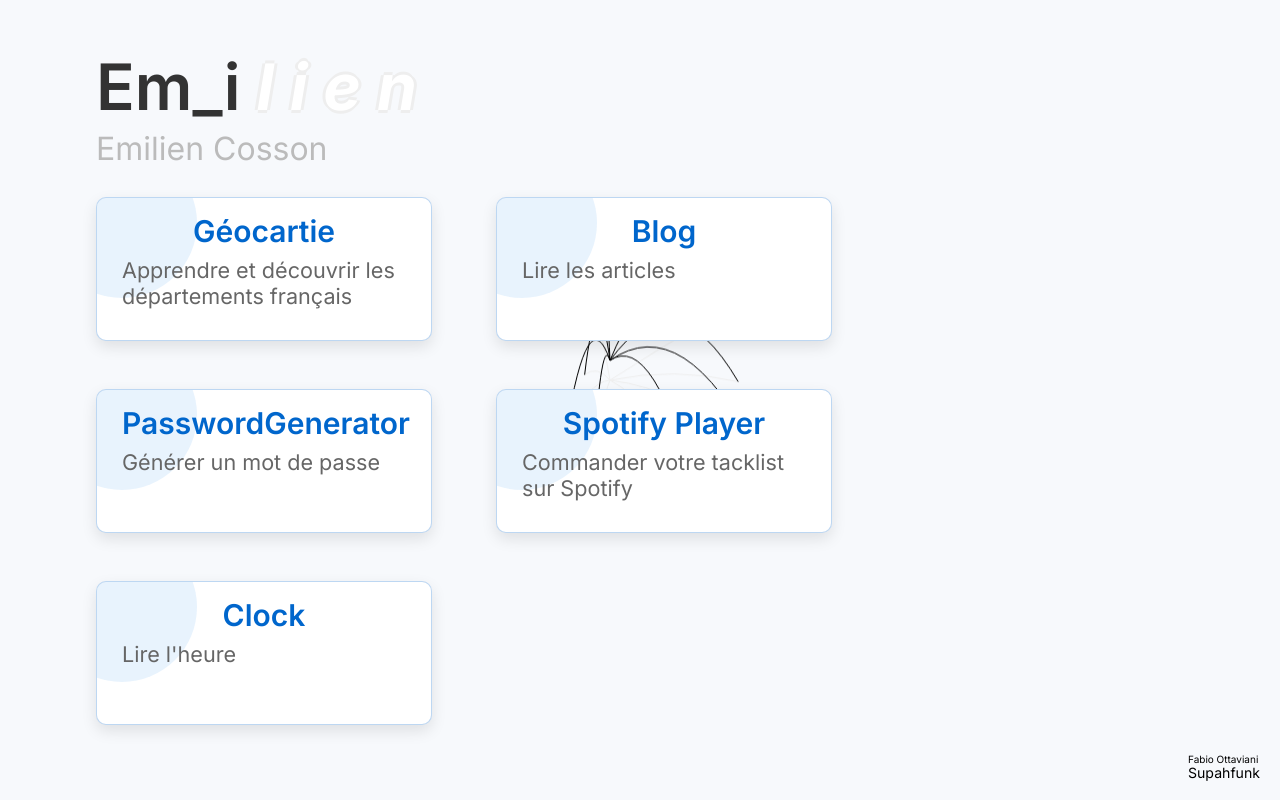
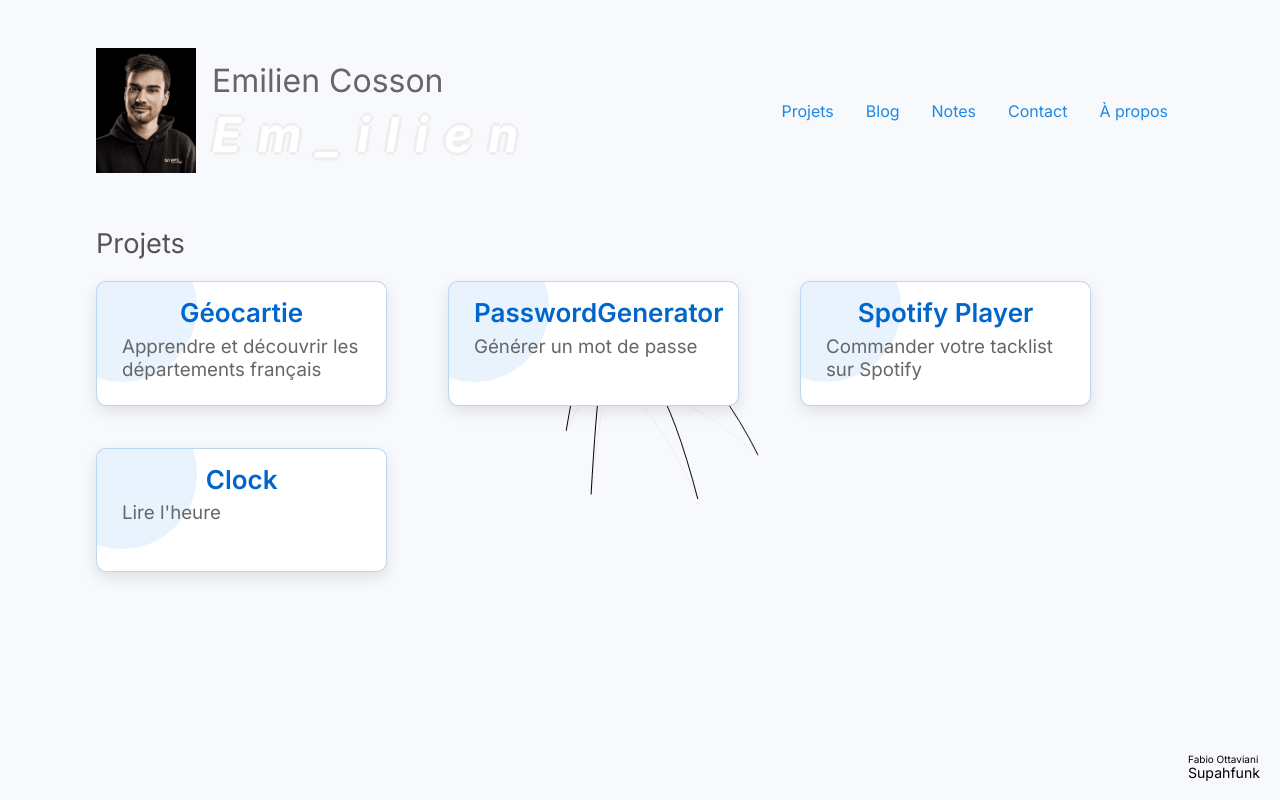
Before and after one commit to Em-ilien/emiliencosson.fr, a SvelteKit app: page / in a window 1280 px wide. Built offline with nearby package versions, Linux system fonts and the light colour scheme.

Commit message:
feat(page): enhance project section with dynamic project listing and improved layout

```diff
--- a/src/routes/+page.svelte
+++ b/src/routes/+page.svelte
@@ -1,5 +1,30 @@
 <script>
 	import Spider from './Spider.svelte';
+
+	const projects = [
+		{
+			href: 'https://geocartie.fr',
+			title: 'Géocartie',
+			description: 'Apprendre et découvrir les départements français',
+			target: '_blank'
+		},
+		{
+			href: 'psw-g',
+			title: 'PasswordGenerator',
+			description: 'Générer un mot de passe'
+		},
+		{
+			href: 'https://spotify-player.em-ilien.fr',
+			title: 'Spotify Player',
+			description: 'Commander votre tacklist sur Spotify',
+			target: '_blank'
+		},
+		{
+			href: 'clock',
+			title: 'Clock',
+			description: "Lire l'heure"
+		}
+	];
 </script>
 
 <svelte:head>
@@ -9,41 +34,32 @@
 
 <div class="home-ctn">
 	<div class="infos">
-		<div class="names">
-			<h1><b>Em_i</b><span>lien</span></h1>
-			<h2>Emilien Cosson</h2>
-		</div>
+		<header>
+			<div class="left">
+				<img src="emilien.png" alt="Emilien" width="100" />
+				<div class="names">
+					<h1>Emilien Cosson</h1>
+					<h2>Em_ilien</h2>
+				</div>
+			</div>
+			<nav>
+				<a href="#projects">Projets</a>
+				<a href="/blog">Blog</a>
+				<a href="https://notes.em-ilien.fr" target="_blank" rel="follow">Notes</a>
+				<a href="https://notes.em-ilien.fr/contact" target="_blank" rel="follow">Contact</a>
+				<a href="#about">À propos</a>
+			</nav>
+		</header>
+		<h3>Projets</h3>
 		<ul>
-			<li>
-				<a href="https://geocartie.fr" target="_blank">
-					<span class="service-title">Géocartie</span>
-					<span class="service-description">Apprendre et découvrir les départements français</span>
-				</a>
-			</li>
-			<li>
-				<a href="blog">
-					<span class="service-title">Blog</span>
-					<span class="service-description">Lire les articles</span>
-				</a>
-			</li>
-			<li>
-				<a href="psw-g">
-					<span class="service-title">PasswordGenerator</span>
-					<span class="service-description">Générer un mot de passe</span>
-				</a>
-			</li>
-			<li>
-				<a href="https://spotify-player.em-ilien.fr">
-					<span class="service-title">Spotify Player</span>
-					<span class="service-description">Commander votre tacklist sur Spotify</span>
-				</a>
-			</li>
-			<li>
-				<a href="clock">
-					<span class="service-title">Clock</span>
-					<span class="service-description">Lire l'heure</span>
-				</a>
-			</li>
+			{#each projects as { href, title, description, target }}
+				<li>
+					<a {href} {target}>
+						<span>{title}</span>
+						<span>{description}</span>
+					</a>
+				</li>
+			{/each}
 		</ul>
 	</div>
 
@@ -51,9 +67,11 @@
 </div>
 
 <style>
+	:global(body) {
+		background-color: #f7f9fc;
+	}
 	.home-ctn {
 		height: 100vh;
-		background-color: #f7f9fc;
 		display: flex;
 		align-items: center;
 		justify-content: center;
@@ -67,24 +85,36 @@
 		margin: 6em;
 		text-align: center;
 	}
-	.infos .names {
+
+	.infos header {
+		display: flex;
+		flex-direction: row;
+		align-items: center;
+		justify-content: space-between;
+		gap: 1em;
+		margin-top: 3em;
+		flex-wrap: wrap-reverse;
+		gap: 3em 0;
+	}
+
+	.infos header .left {
+		display: flex;
+		flex-direction: row;
+		align-items: center;
+		gap: 1em;
+	}
+
+	.infos header .names {
 		display: flex;
 		flex-direction: column;
 		align-items: flex-start;
 		gap: 0;
-		margin-top: 3em;
 	}
+
 	.infos .names > * {
 		margin: 0;
 	}
-	.infos h1 {
-		font-size: 4rem;
-		color: #333;
-	}
-	.infos h1 b {
-		font-weight: 600;
-	}
-	.infos h1 span {
+	.infos h2 {
 		font-style: italic;
 		color: #fff;
 		letter-spacing: 16px;
@@ -93,14 +123,42 @@
 			0 3px #eee,
 			3px 0 #eee,
 			0 -3px #eee;
-		font-size: 4rem;
+		font-size: 3rem;
 		margin-left: 16px;
 	}
-	.infos h2 {
-		color: #bbb;
+
+	.infos h1 {
+		color: #666;
 		font-size: 2em;
 		font-weight: 400;
 		line-height: 1.5em;
+	}
+
+	.infos header nav {
+		z-index: 30;
+		display: flex;
+		flex-wrap: nowrap;
+	}
+
+	.infos nav a {
+		color: #1e88e5;
+		padding: 0.5em 1em;
+		text-decoration: none;
+		width: max-content;
+	}
+	.infos nav a:hover {
+		text-decoration: underline;
+	}
+	.infos nav a:first-child {
+		margin-left: -1em;
+	}
+
+	.infos h3 {
+		font-size: 1.7em;
+		color: #555;
+		font-weight: 400;
+		margin-top: 2em;
+		text-align: left;
 	}
 
 	.infos ul {
@@ -116,7 +174,6 @@
 	}
 	.infos ul li a {
 		text-decoration: none;
-		font-size: 1.25em;
 		display: block;
 		padding: 0.5em;
 		border-radius: 0.25em;
@@ -125,11 +182,10 @@
 		width: fit-content;
 		border-color: rgba(0, 102, 204, 0.26);
 		max-width: calc(100% - 1em);
-		background: #ffffff50;
 
 		text-decoration: none;
 		color: #1e88e5;
-		font-size: 1.5rem;
+		font-size: 1.3rem;
 		display: inline-block;
 		padding: 15px 25px;
 		border-radius: 10px;
@@ -155,7 +211,7 @@
 	}
 	.infos ul li a,
 	.infos ul li a:visited {
-		color: rgba(0, 102, 204);
+		color: #0066cc;
 	}
 
 	.infos ul li a::before {
```
Also changed, not shown: static/emilien.png (added).
